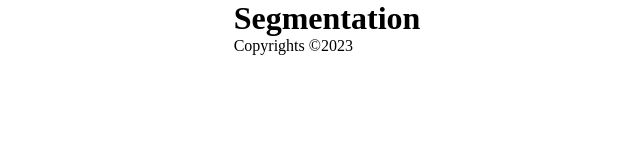
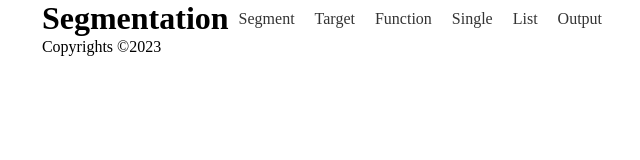
Before and after one commit to ossoey/archive_seg1, a plain HTML site: page index.html in a window 1280 px wide. Shown: the whole page, without its empty margins (313-953 px from the left). Drawn offline with Linux system fonts and the light colour scheme.

Commit message:
Adding menu

```diff
--- a/index.html
+++ b/index.html
@@ -8,7 +8,17 @@
         <div id="centered">
             <header>
                 <h1>Segmentation</h1>
+                <nav>
+                    <ul>
+                        <li><a href="">Segment</a></li>
+                        <li><a href="">Target</a></li>
+                        <li><a href="">Function</a></li>
+                        <li><a href="">Single</a></li>
+                        <li><a href="">List</a></li>
+                        <li><a href="">Output</a></li>
 
+                    </ul>
+                </nav>
             </header>
             <main>
 
--- a/style.css
+++ b/style.css
@@ -10,5 +10,28 @@ body{
 }
 
 #centered {
+  display:block;
+}
 
+nav ul {
+  display:flex;
+   list-style: none;
+  margin: 0;
+  padding: 0;
+  /*text-align: center;
+   */
+  /* Optional: center the menu items */
 }
+
+nav a {
+  display: block;
+  padding: 10px;
+  text-decoration: none;
+  color: #333;
+}
+
+
+header{
+ display:flex;
+ justify-content: space-between;
+}
```
